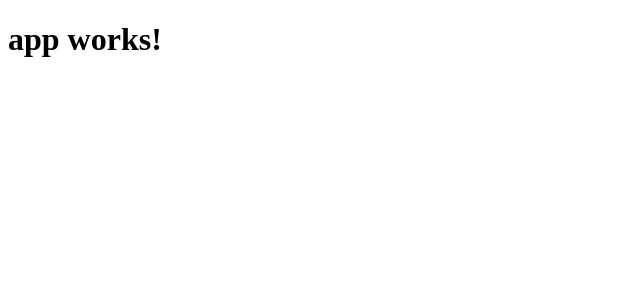
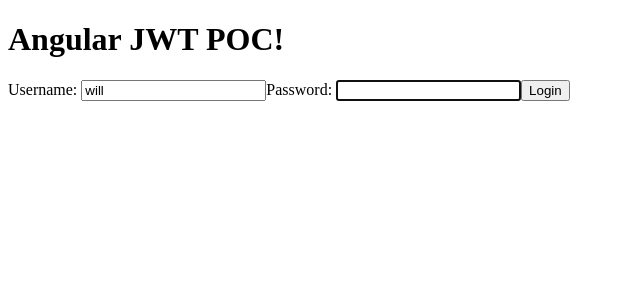
Before and after one commit to willgm/angular2-jwt-poc, an Angular app: page / in a window 1280 px wide. Shown: the top 300 px of the page, without its empty margins (0-640 px from the left). Built offline with nearby package versions, Linux system fonts and the light colour scheme.

Commit message:
basic login form

```diff
--- a/src/app/app.component.html
+++ b/src/app/app.component.html
@@ -1,3 +1,8 @@
 <h1>
   {{title}}
 </h1>
+<form (submit)="login()">
+  <label>Username: <input type="text" [(ngModel)]="username" name="username"></label>
+  <label>Password: <input type="text" [(ngModel)]="password" name="password" autofocus></label>
+  <button type="submit">Login</button>
+</form>
--- a/src/app/app.component.ts
+++ b/src/app/app.component.ts
@@ -1,4 +1,6 @@
+import 'rxjs';
 import { Component } from '@angular/core';
+import { Http } from '@angular/http'
 
 @Component({
   selector: 'app-root',
@@ -6,5 +8,20 @@ import { Component } from '@angular/core';
   styleUrls: ['./app.component.css']
 })
 export class AppComponent {
-  title = 'app works!';
+  title = 'Angular JWT POC!';
+  username = 'will';
+  password = '';
+
+  constructor(private http:Http){}
+
+  login() {
+    console.log(666)
+    this.http.post('http://localhost:3000/login', {
+      username: this.username,
+      password: this.password
+    })
+    .toPromise()
+    .then(console.log.bind(console))
+    .catch(console.log.bind(console));
+  }
 }
```
